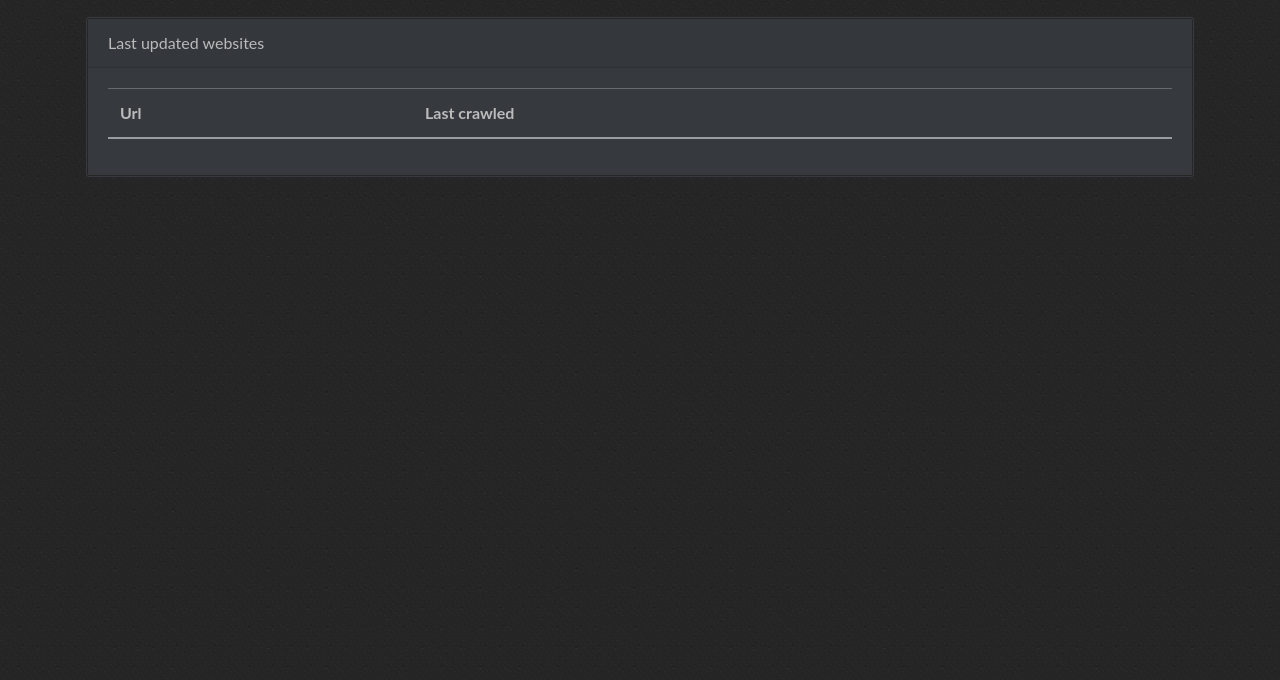
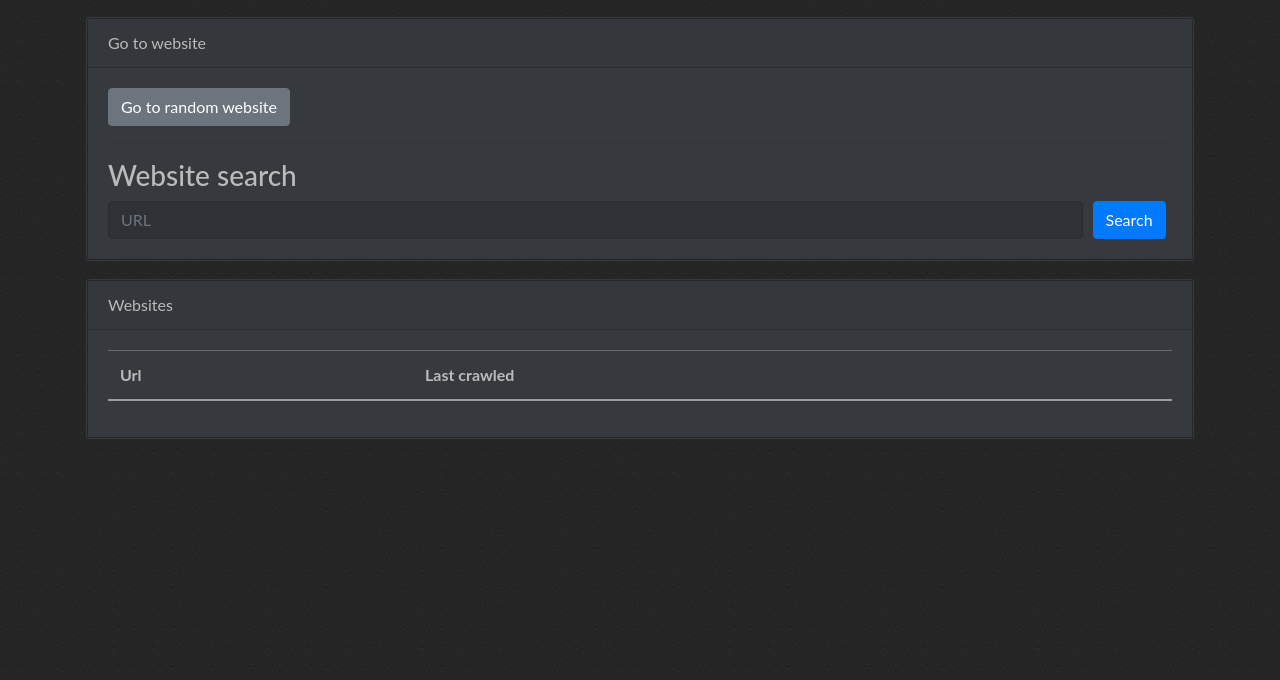
Before and after one commit to simon987/od-database, a Flask app: page /website/ in a window 1280 px wide. Shown: the part 58-738 px from the top of the page. Run offline with Flask 2, Linux system fonts and the light colour scheme; the visitor is signed in with stand-in values (Sample User, id 1); tables that the repository leaves empty hold one stand-in row (values such as "Sample post"); data that the repository does not hold is empty; parts of the project's set-up code (start-up, migrations or seed data) failed here and were passed over; some libraries are stand-ins or nearby versions.

Commit message:
'Go to random website' button, and navigation in the website list

```diff
--- a/app.py
+++ b/app.py
@@ -1,5 +1,6 @@
 from flask import Flask, render_template, redirect, request, flash, abort, Response, send_from_directory, session
 import json
+from urllib.parse import urlparse
 import os
 import time
 import itertools
@@ -105,7 +106,26 @@ def website_links(website_id):
 @app.route("/website/")
 def websites():
     page = int(request.args.get("p")) if "p" in request.args else 0
-    return render_template("websites.html", websites=db.get_websites(100, page))
+    url = request.args.get("url") if "url" in request.args else ""
+    if url:
+        parsed_url = urlparse(url)
+        if parsed_url.scheme:
+            search_term = (parsed_url.scheme + "://" + parsed_url.netloc)
+        else:
+            flash("Sorry, I was not able to parse this url format. "
+                  "Make sure you include the appropriate scheme (http/https/ftp)", "warning")
+            search_term = ""
+    else:
+        search_term = url
+
+    return render_template("websites.html",
+                           websites=db.get_websites(10, page, search_term),
+                           p=page, url=search_term, per_page=10)
+
+
+@app.route("/website/random")
+def random_website():
+    return redirect("/website/" + str(db.get_random_website_id()))
 
 
 @app.route("/website/redispatch_queued")
--- a/search/search.py
+++ b/search/search.py
@@ -405,14 +405,12 @@ class ElasticSearchEngine(SearchEngine):
 
         return stats
 
-
     def stream_all_docs(self):
         return helpers.scan(query={
             "query": {
                 "match_all": {}
             }
         }, scroll="5m", client=self.es, index=self.index_name)
-
 
     def are_empty(self, websites):
         result = self.es.search(body={
--- a/templates/websites.html
+++ b/templates/websites.html
@@ -6,7 +6,28 @@
 {% block body %}
     <div class="container">
         <div class="card">
-            <div class="card-header">Last updated websites</div>
+            <div class="card-header">Go to website</div>
+            <div class="card-body">
+
+                <a class="btn btn-secondary" href="/website/random">Go to random website</a>
+                <hr>
+                <h3>Website search</h3>
+                <form>
+                    <div class="form-row">
+                        <div class="col-md-11">
+                            <input class="form-control" placeholder="URL" name="url" value="{{ url }}">
+                        </div>
+                        <div class="col-md-1">
+                            <input class="btn btn-primary" type="submit" value="Search">
+                        </div>
+                    </div>
+                </form>
+            </div>
+        </div>
+    </div>
+    <div class="container">
+        <div class="card">
+            <div class="card-header">Websites</div>
             <div class="card-body">
                 <table class="table table-striped">
                     <thead>
@@ -23,6 +44,12 @@
                         </tr>
                     {% endfor %}
                 </table>
+                {% if websites|length == per_page %}
+                    <a href="/website?url={{ url }}&p={{ p + 1 }}" class="btn btn-primary" style="float: right">Next</a>
+                {% endif %}
+                {% if p > 0 %}
+                    <a href="/website?url={{ url }}&p={{ p - 1 }}" class="btn btn-primary">Previous</a>
+                {% endif %}
             </div>
         </div>
     </div>
```
Also changed, not shown: database.py (+11 -2 lines).
